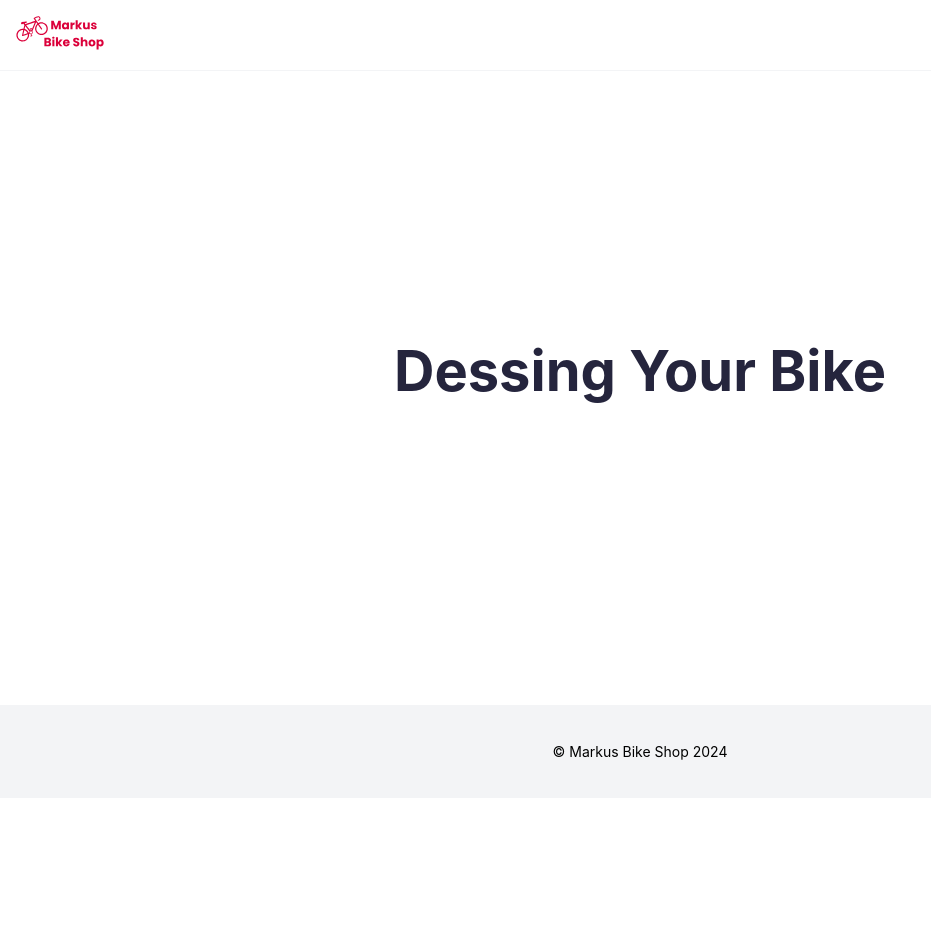
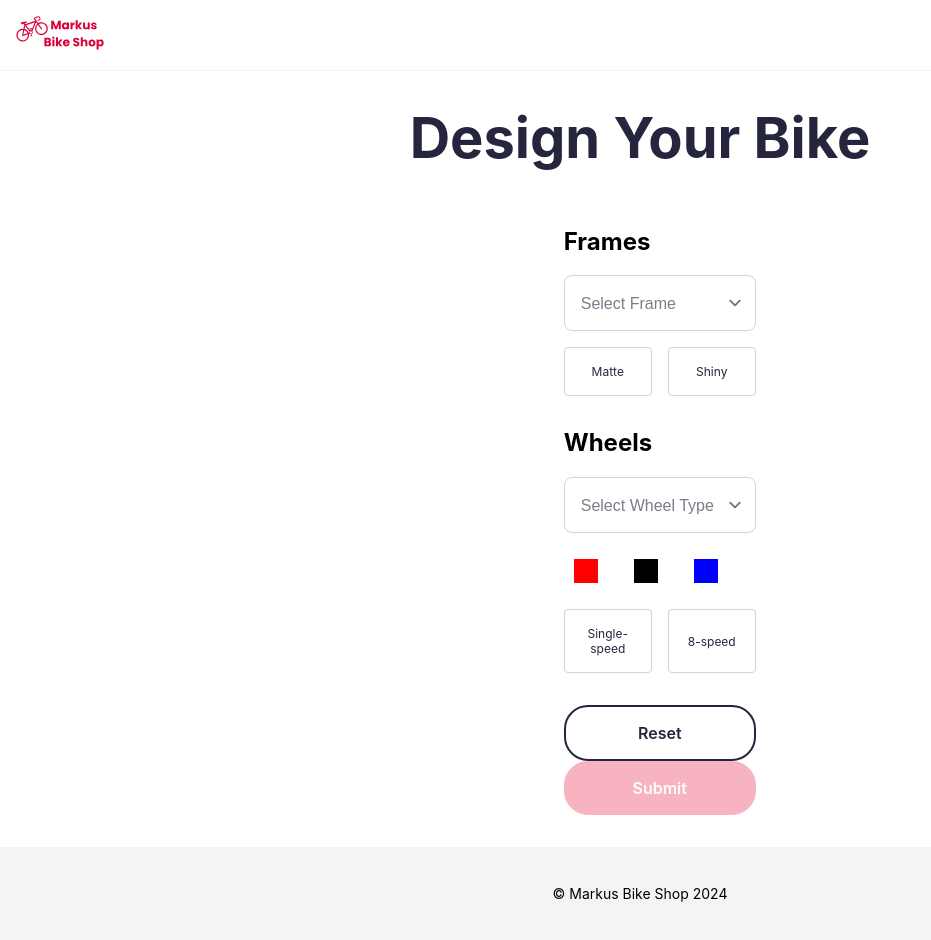
Before and after one commit to seguramaria/markus-bike-shop, a React (Vite) app: page / in a window 1280 px wide. Shown: the whole page, without its empty margins (0-931 px from the left). Before the commit the page ends 800 px from the top, so only its background shows below. Built offline with nearby package versions, Linux system fonts and the light colour scheme.

Commit message:
feat: create section and implement it

```diff
--- a/src/components/pages/BikeConfigurator/BikeConfigurator.tsx
+++ b/src/components/pages/BikeConfigurator/BikeConfigurator.tsx
@@ -1,12 +1,82 @@
 import styles from "./BikeConfigurator.module.css";
+import { Section } from "../../ui/Section/Section";
+import { useBikeConfigurator } from "../../../hooks/useBikeConfigurator";
+import { Button } from "../../ui/Button/Button";
 
 export const BikeConfigurator = () => {
+  const {
+    bikeConfig,
+    updateConfig,
+    handleReset,
+    handleSubmit,
+    isFormValid,
+    bikeData,
+  } = useBikeConfigurator();
+
   return (
     <div className={styles.container}>
-      <h1 className={styles.title}>Dessing Your Bike</h1>
+      <h1 className={styles.title}>Design Your Bike</h1>
       <div className={styles.product}>
         <div className={styles.section}>{/* Section 1: Images */}</div>
-        <div className={styles.section}>{/* Section 2:  Design options*/}</div>
+        <form className={styles.form} onSubmit={handleSubmit}>
+          <Section
+            title="Frames"
+            select={{
+              label: "Select Frame",
+              options: bikeData.frames.map((frame) => ({
+                value: frame.type,
+                label: frame.label,
+              })),
+              value: bikeConfig.frameType,
+              onChange: (e) => updateConfig("frameType", e.target.value),
+            }}
+            button={{
+              options: bikeData.finishes.map((finish) => ({
+                value: finish.type,
+                label: finish.label,
+              })),
+              value: bikeConfig.frameFinish,
+              onSelect: (value) => updateConfig("frameFinish", value),
+            }}
+          />
+
+          <Section
+            title="Wheels"
+            select={{
+              label: "Select Wheel Type",
+              options: bikeData.wheels.map((wheel) => ({
+                value: wheel.type,
+                label: wheel.label,
+              })),
+              value: bikeConfig.wheelType,
+              onChange: (e) => updateConfig("wheelType", e.target.value),
+            }}
+            radio={{
+              options: bikeData.rims.map((rim) => ({
+                value: rim.type,
+                label: rim.label,
+              })),
+              value: bikeConfig.rimColor,
+              onChange: (value) => updateConfig("rimColor", value),
+            }}
+            button={{
+              options: bikeData.chains.map((chain) => ({
+                value: chain.type,
+                label: chain.label,
+              })),
+              value: bikeConfig.chainType,
+              onSelect: (value) => updateConfig("chainType", value),
+            }}
+          />
+          <div className={styles.formActions}>
+            <Button type="reset" variant="secondary" onClick={handleReset}>
+              Reset
+            </Button>
+            <Button type="submit" disabled={!isFormValid}>
+              Submit
+            </Button>
+          </div>
+        </form>
       </div>
     </div>
   );
--- a/src/components/ui/Button/Button.module.css
+++ b/src/components/ui/Button/Button.module.css
@@ -6,15 +6,23 @@
   cursor: pointer;
   transition: all 0.3s ease;
 }
+
 .primary {
   background-color: var(--action-bg-primary);
   color: var(--action-text-primary);
   border: 1px solid var(--action-border-primary);
 }
 
-.primary:hover {
+.primary:hover:not(:disabled) {
   background-color: var(--action-bg-primary-hover);
   border-color: var(--action-border-primary-hover);
+}
+
+.primary:disabled {
+  background-color: var(--action-bg-primary-disabled);
+  color: var(--action-text-primary-disabled);
+  border-color: var(--action-border-primary-disabled);
+  cursor: not-allowed;
 }
 
 .secondary {
@@ -23,7 +31,14 @@
   border: 2px solid var(--action-border-secondary);
 }
 
-.secondary:hover {
+.secondary:hover:not(:disabled) {
   background-color: var(--action-bg-secondary-hover);
   border-color: var(--action-border-secondary-hover);
 }
+
+.secondary:disabled {
+  background-color: var(--action-bg-secondary-disabled);
+  color: var(--action-text-secondary-disabled);
+  border-color: var(--action-border-secondary-disabled);
+  cursor: not-allowed;
+}
--- a/src/components/ui/Button/Button.tsx
+++ b/src/components/ui/Button/Button.tsx
@@ -2,18 +2,27 @@ import React from "react";
 import styles from "./Button.module.css";
 
 type ButtonProps = {
-  onClick: () => void;
+  onClick?: () => void;
   children: React.ReactNode;
   variant?: "primary" | "secondary";
+  type?: "button" | "submit" | "reset";
+  disabled?: boolean;
 };
 
 export function Button({
   onClick,
   children,
   variant = "primary",
+  type = "button",
+  disabled,
 }: ButtonProps) {
   return (
-    <button className={`${styles.button} ${styles[variant]}`} onClick={onClick}>
+    <button
+      type={type}
+      disabled={disabled}
+      className={`${styles.button} ${styles[variant]}`}
+      onClick={onClick}
+    >
       {children}
     </button>
   );
--- a/src/components/ui/InputButton/InputButton.module.css
+++ b/src/components/ui/InputButton/InputButton.module.css
@@ -7,6 +7,8 @@
   padding: 1rem;
   cursor: pointer;
   transition: background-color 0.3s ease;
+  font-size: 0.75rem;
+  font-weight: 400;
 }
 
 .inputButton:hover {
--- a/src/components/ui/InputButton/InputButton.tsx
+++ b/src/components/ui/InputButton/InputButton.tsx
@@ -15,6 +15,7 @@ export const InputButton = ({
 }: InputButtonProps) => {
   return (
     <button
+      type="button"
       className={`${styles.inputButton} ${
         selectedValue === value ? styles.selected : ""
       }`}
--- a/src/components/ui/InputRadio/InputRadio.module.css
+++ b/src/components/ui/InputRadio/InputRadio.module.css
@@ -28,5 +28,5 @@
 }
 
 .radioButton input[type="radio"]:checked + .customRadioContainer {
-  border-color: var(--action-border-secondary);
+  border-color: var(--text-secondary);
 }
--- /dev/null
+++ b/src/components/ui/Section/Section.module.css
@@ -0,0 +1,10 @@
+.section {
+  margin-bottom: 2rem;
+}
+
+.radioGroup,
+.buttonGroup {
+  display: flex;
+  gap: 1rem;
+  margin-top: 1rem;
+}
--- /dev/null
+++ b/src/components/ui/Section/Section.tsx
@@ -0,0 +1,72 @@
+import React from "react";
+import { InputButton } from "../InputButton/InputButton";
+import { InputRadio } from "../InputRadio/InputRadio";
+import { Select } from "../Select/Select";
+import styles from "./Section.module.css";
+
+type Option = { value: string; label: string };
+
+type SectionProps = {
+  title: string;
+  select?: {
+    label: string;
+    options: Option[];
+    value: string;
+    onChange: (event: React.ChangeEvent<HTMLSelectElement>) => void;
+  };
+  radio?: {
+    options: Option[];
+    value: string;
+    onChange: (value: string) => void;
+  };
+  button?: {
+    options: Option[];
+    value: string;
+    onSelect: (value: string) => void;
+  };
+};
+
+export const Section = ({ title, select, radio, button }: SectionProps) => {
+  return (
+    <section className={styles.section}>
+      <h2>{title}</h2>
+
+      {select && (
+        <Select
+          label={select.label}
+          value={select.value}
+          options={select.options}
+          onChange={select.onChange}
+        />
+      )}
+
+      {radio && (
+        <div className={styles.radioGroup}>
+          {radio.options.map((option) => (
+            <InputRadio
+              key={option.value}
+              value={option.value}
+              color={option.value}
+              checked={radio.value === option.value}
+              onChange={radio.onChange}
+            />
+          ))}
+        </div>
+      )}
+
+      {button && (
+        <div className={styles.buttonGroup}>
+          {button.options.map((option) => (
+            <InputButton
+              key={option.value}
+              value={option.value}
+              title={option.label}
+              selectedValue={button.value}
+              onSelect={button.onSelect}
+            />
+          ))}
+        </div>
+      )}
+    </section>
+  );
+};
--- /dev/null
+++ b/src/data/bikeData.ts
@@ -0,0 +1,25 @@
+export const bikeData = {
+  frames: [
+    { type: "full-suspension", label: "Full suspension", price: 130 },
+    { type: "diamond", label: "Diamond", price: 110 },
+    { type: "step-through", label: "Step through", price: 100 },
+  ],
+  finishes: [
+    { type: "matte", label: "Matte", price: 20 },
+    { type: "shiny", label: "Shiny", price: 30 },
+  ],
+  wheels: [
+    { type: "road", label: "Road wheels", price: 80 },
+    { type: "mountain", label: "Mountain wheels", price: 100 },
+    { type: "fat", label: "Fat bike wheels", price: 120 },
+  ],
+  rims: [
+    { type: "red", label: "Red", price: 15 },
+    { type: "black", label: "Black", price: 10 },
+    { type: "blue", label: "Blue", price: 20 },
+  ],
+  chains: [
+    { type: "single-speed", label: "Single-speed", price: 43 },
+    { type: "8-speed", label: "8-speed", price: 60 },
+  ],
+};
--- /dev/null
+++ b/src/hooks/useBikeConfigurator.tsx
@@ -0,0 +1,42 @@
+import { useState } from "react";
+import { bikeData } from "../data/bikeData";
+
+export const useBikeConfigurator = () => {
+  const [bikeConfig, setBikeConfig] = useState({
+    frameType: "",
+    frameFinish: "",
+    wheelType: "",
+    rimColor: "",
+    chainType: "",
+  });
+
+  const updateConfig = (field: string, value: string) => {
+    setBikeConfig((prev) => ({ ...prev, [field]: value }));
+  };
+
+  const handleReset = () => {
+    setBikeConfig({
+      frameType: "",
+      frameFinish: "",
+      wheelType: "",
+      rimColor: "",
+      chainType: "",
+    });
+  };
+
+  const handleSubmit = (e: React.FormEvent) => {
+    e.preventDefault();
+    console.log("Form Data Submitted:", bikeConfig);
+  };
+
+  const isFormValid = Object.values(bikeConfig).every((value) => value !== "");
+
+  return {
+    bikeConfig,
+    updateConfig,
+    handleReset,
+    handleSubmit,
+    isFormValid,
+    bikeData,
+  };
+};
--- a/src/index.css
+++ b/src/index.css
@@ -23,6 +23,14 @@
   --action-border-secondary: #25253d;
   --action-border-secondary-hover: #25253d;
   --action-text-secondary: #25253d;
+
+  --action-bg-primary-disabled: #f8b3c1;
+  --action-border-primary-disabled: #f8b3c1;
+  --action-text-primary-disabled: #ffffff;
+
+  --action-bg-secondary-disabled: #f3f4f6;
+  --action-border-secondary-disabled: #d3d3d8;
+  --action-text-secondary-disabled: #7c7c8b;
 }
 
 :root {
```
